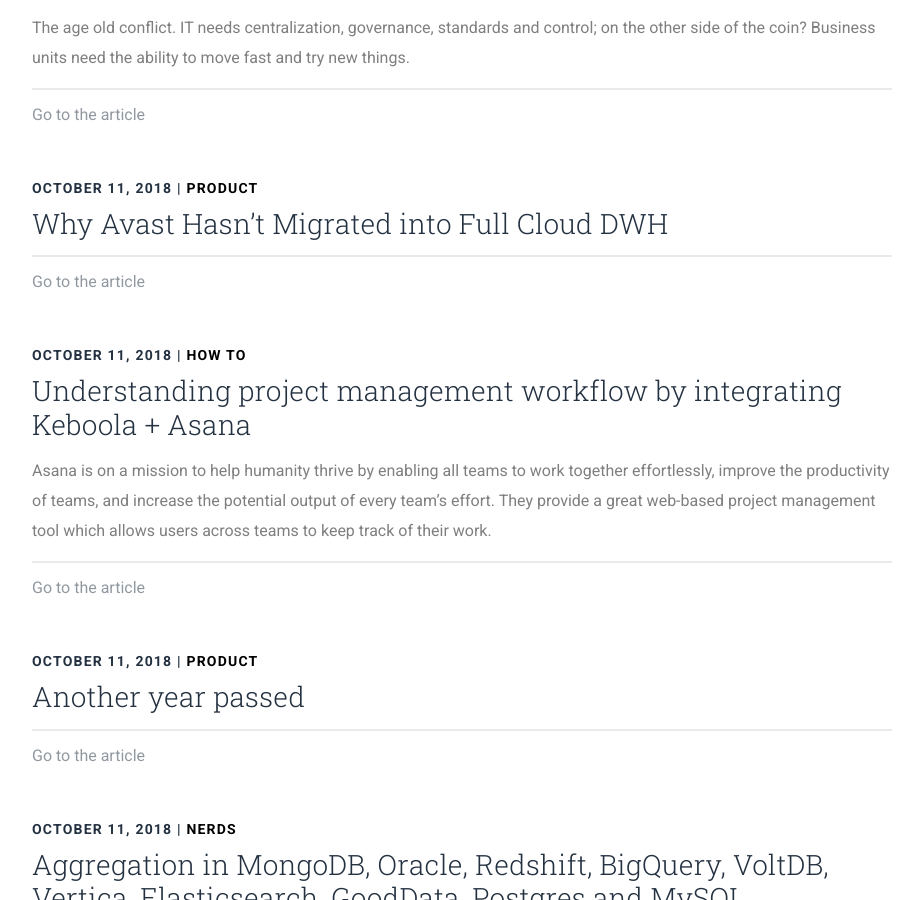
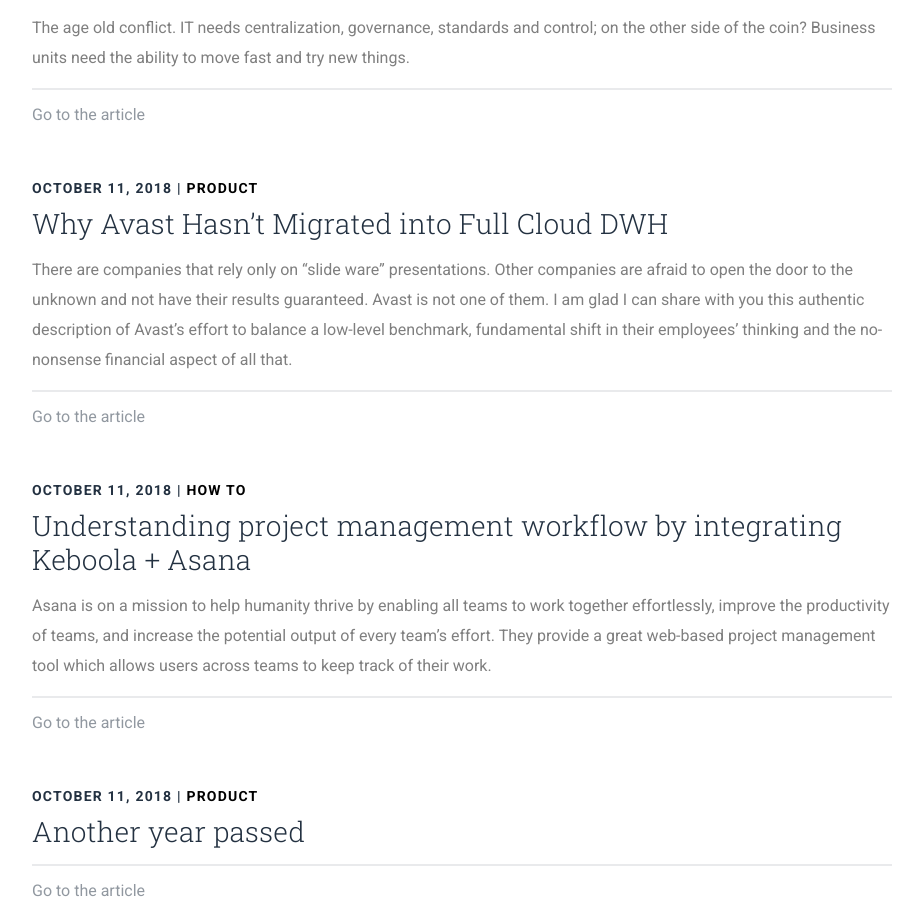
Before and after one commit to keboola/blog, a Jekyll site: the page built from index.md, in a window 1280 px wide and 900 px high, scrolled down 5554 px. Shown: the whole window, without its empty margins (28-951 px from the left). Built offline with Jekyll 4.4.1, drawn with Linux system fonts in a browser that asks for light colours; nearby versions of some CDN libraries.

Commit message:
Update from Forestry.io - Updated avast.md

```diff
--- a/_posts/2018-10-11-avast.md
+++ b/_posts/2018-10-11-avast.md
@@ -3,7 +3,11 @@
 layout: post
 categories: product
 date: 2018-10-11 00:00:00 +0000
-perex: ''
+perex: There are companies that rely only on “slide ware” presentations. Other companies
+  are afraid to open the door to the unknown and not have their results guaranteed.
+  Avast is not one of them. I am glad I can share with you this authentic description
+  of Avast’s effort to balance a low-level benchmark, fundamental shift in their employees’
+  thinking and the no-nonsense financial aspect of all that.
 user: pavel-dolezal
 coverphoto: ''
 coverphoto_slider: ''
```
